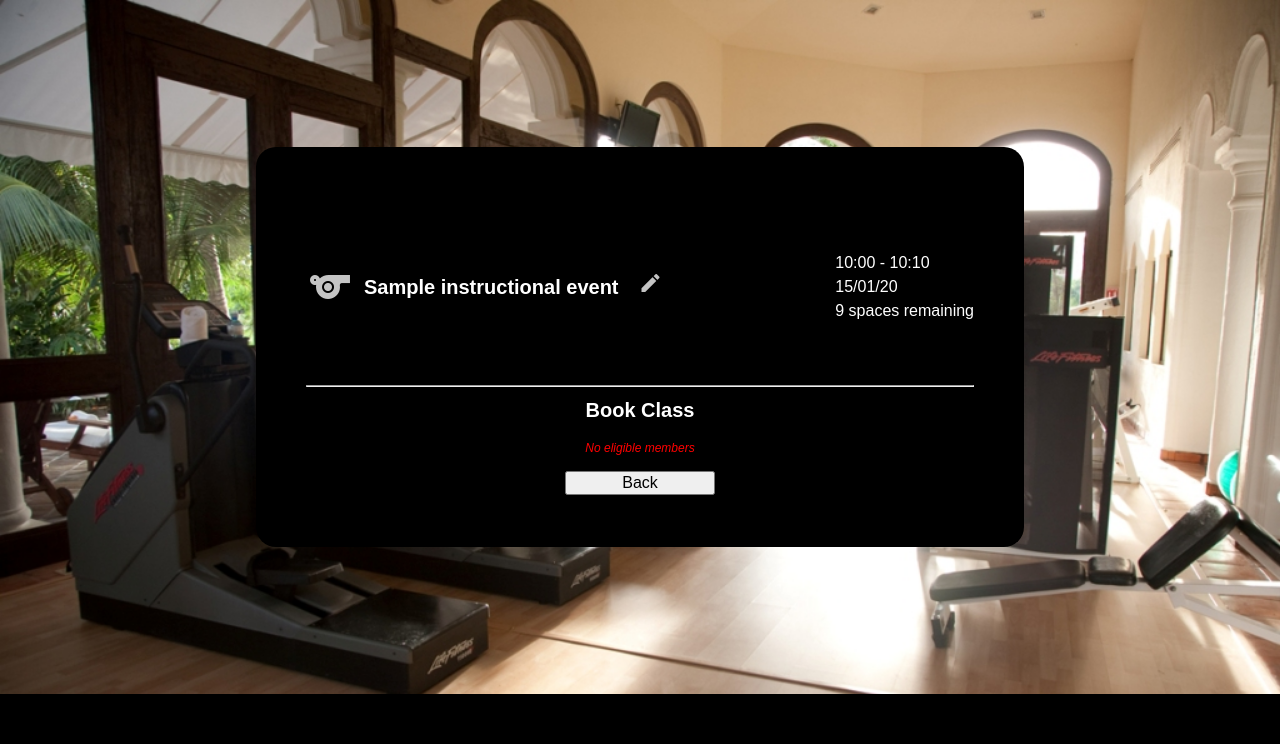
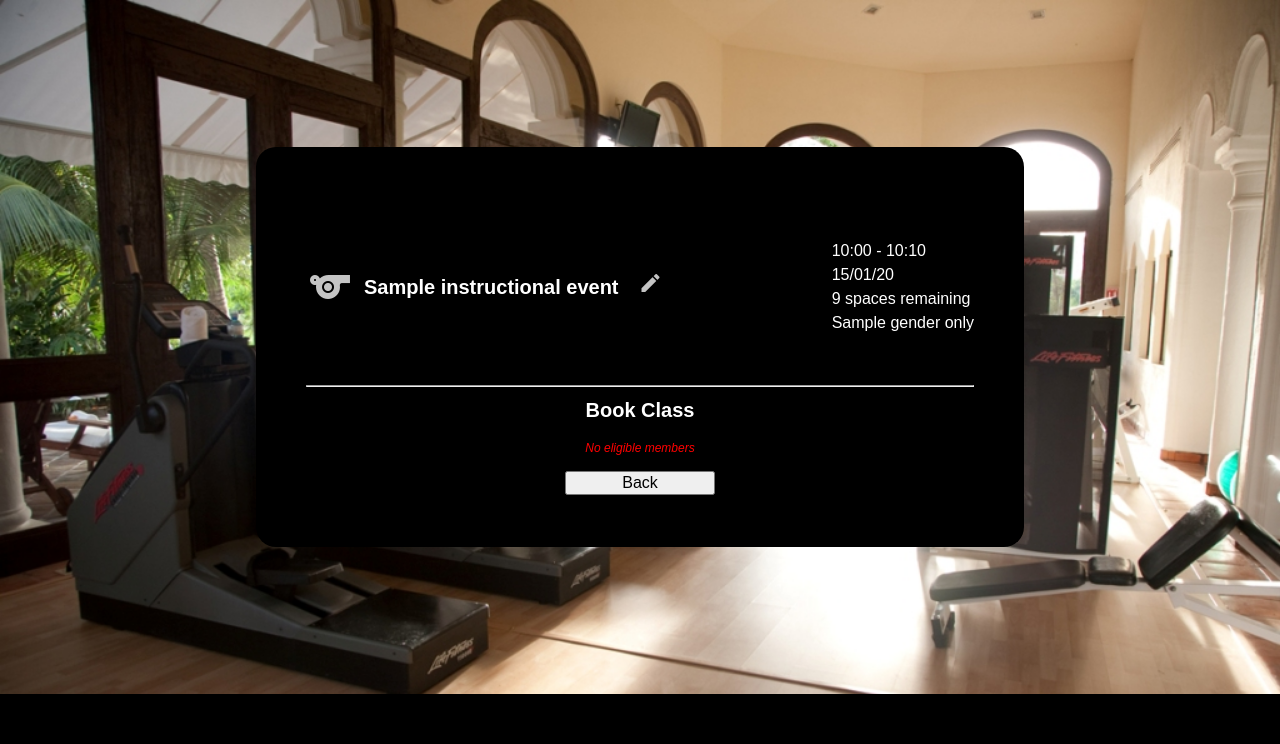
Before and after one commit to douglasrusse11/gym_project, a Flask app: page /classes/1/book in a window 1280 px wide. Shown: the part 56-800 px from the top of the page. Run offline with Flask 2, Linux system fonts and the light colour scheme; a database or web service that is not in the repository returns one stand-in record (values such as "Sample title"); some libraries are stand-ins or nearby versions.

Commit message:
modifies /classes/<id>/book route, updates classes/book template

```diff
--- a/controllers/classes_controller.py
+++ b/controllers/classes_controller.py
@@ -66,6 +66,8 @@ def book_class(id):
         eligible_members = []
     if instructional_event.min_age:
         eligible_members = [member for member in eligible_members if member.age() >= instructional_event.min_age]
+    if instructional_event.gender:
+        eligible_members = [member for member in eligible_members if member.gender == instructional_event.gender]
     spaces_remaining = instructional_event.capacity - len(instructional_event.members)
     return render_template("classes/book.html", instructional_event=instructional_event, members=eligible_members, spaces_remaining=spaces_remaining)
 
--- a/templates/classes/book.html
+++ b/templates/classes/book.html
@@ -19,6 +19,7 @@
         <p>{{ instructional_event.time.__format__('%H:%M') }} - {{ instructional_event.end_time().__format__('%H:%M') }}</p>
         <p>{{ instructional_event.time.__format__('%d/%m/%y') }}</p>
         <p>{{ spaces_remaining }} spaces remaining</p>
+        <p>{{ instructional_event.gender }} only</p>
     </div>
 </div>
 <hr class="class-separator">
```
